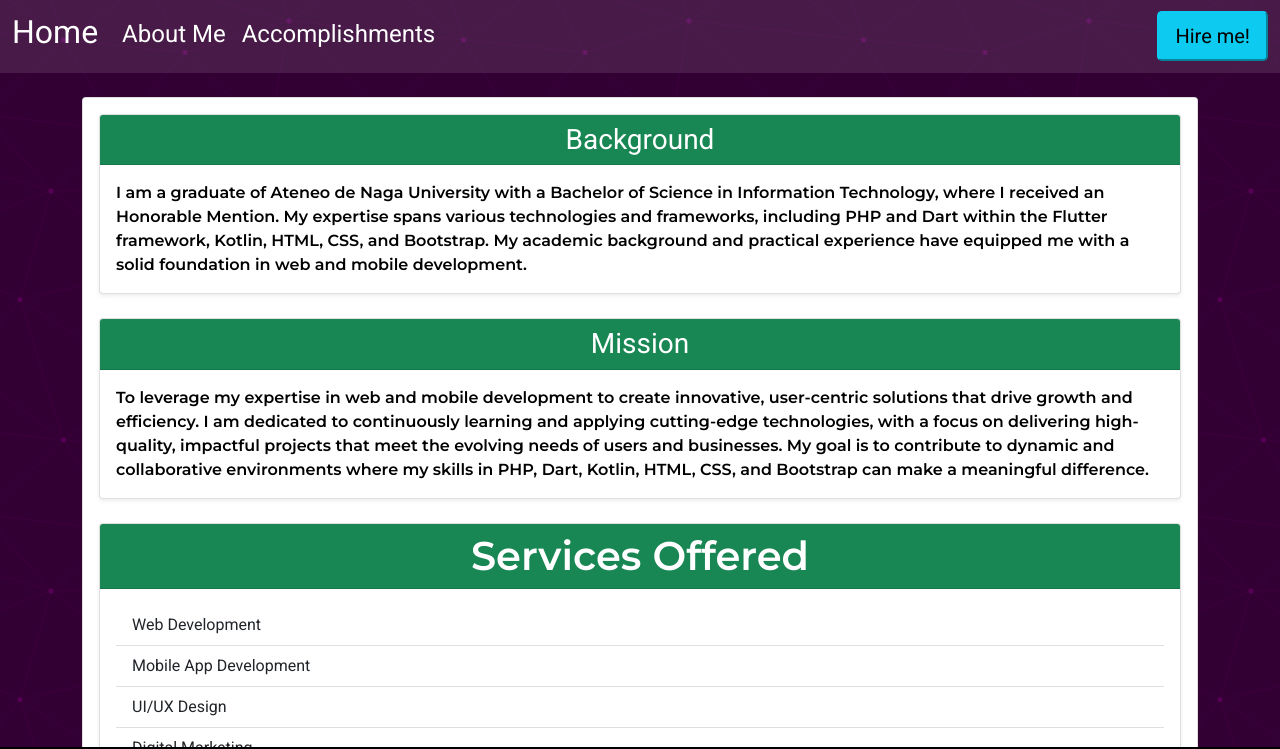
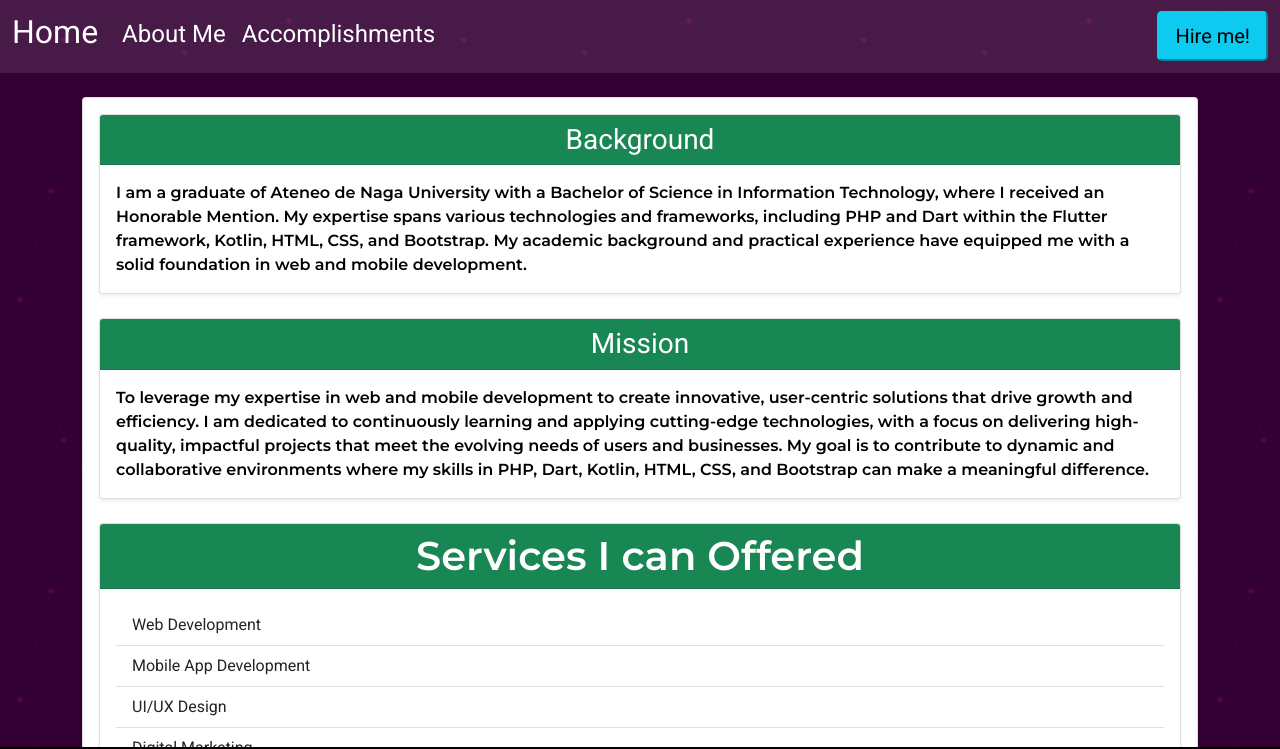
Before and after one commit to Aisiahhh/fcbportfolio, a plain HTML site: page aboutme.html in a window 1280 px wide. Shown: the top 749 px of the page. Drawn offline with nearby package versions, Linux system fonts and the light colour scheme.

Commit message:
Small fix

```diff
--- a/aboutme.html
+++ b/aboutme.html
@@ -82,7 +82,7 @@
                     <!-- Card 3 -->
                     <div class="card shadow-sm mb-4">
                         <div class="card-header bg-success text-white text-center">
-                            <h1 class="mb-0">Services Offered</h1>
+                            <h1 class="mb-0">Services I can Offered</h1>
                         </div>
                         <div class="card-body">
                             <ul class="list-group list-group-flush">
```
